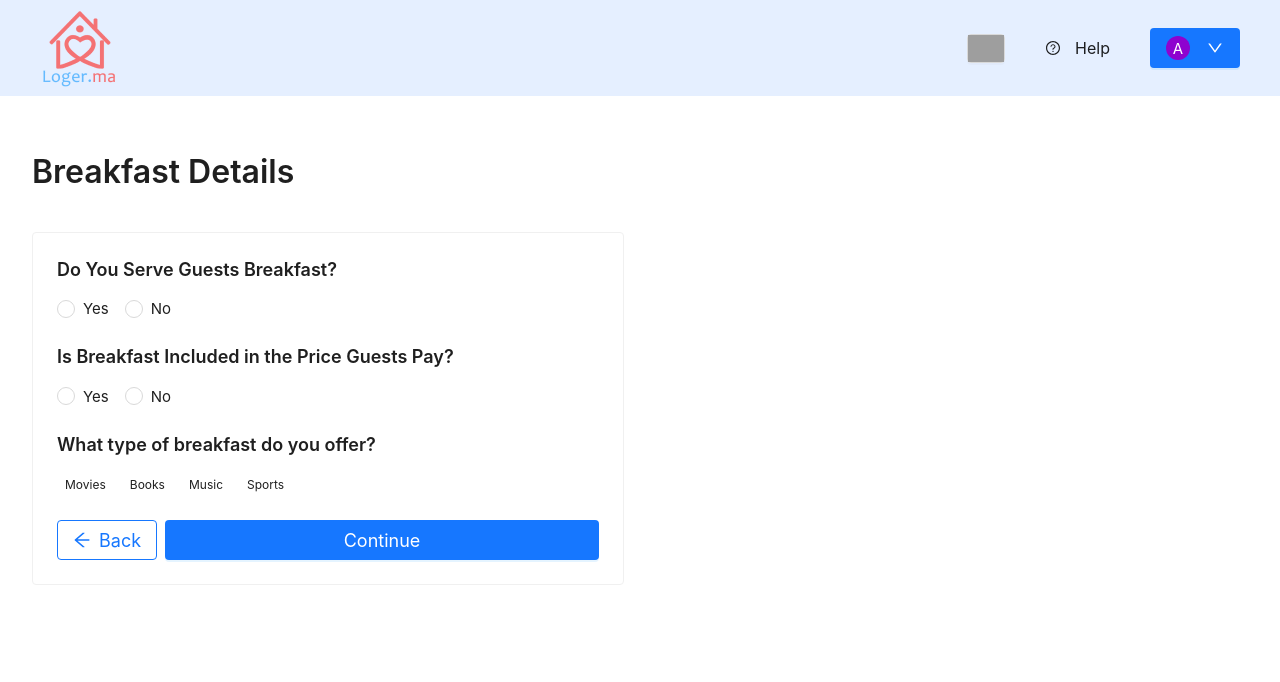
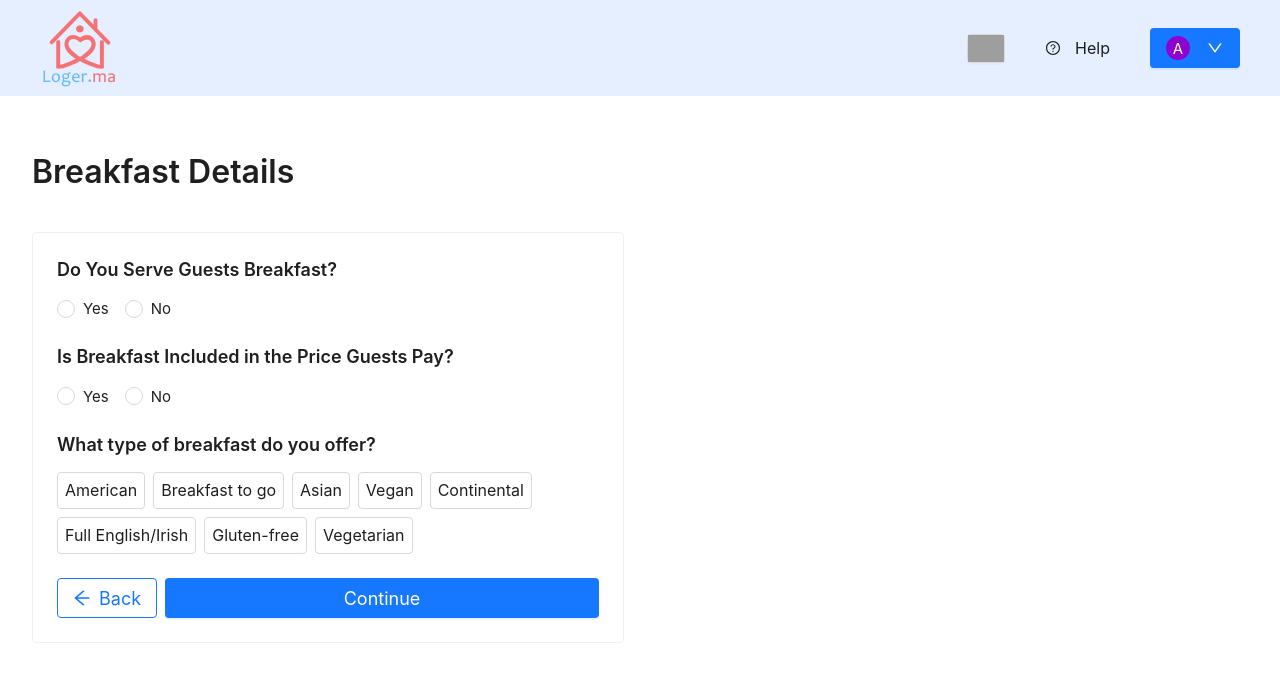
Before and after one commit to Ravi10000/loger-admin-vendor, a React (Create React App) app: page /apartment/breakfast-detail in a window 1280 px wide. Shown: the top 682 px of the page. Built offline with nearby package versions, Linux system fonts and the light colour scheme; grey boxes are pictures that could not be loaded; the HTML template or start-up script is replaced by a standard one.

Commit message:
apartment breakfast screen

```diff
--- a/src/content/Apartment/BreakfastDetail/index.js
+++ b/src/content/Apartment/BreakfastDetail/index.js
@@ -26,7 +26,30 @@ const CardBottom = styled(Space)`
   }
 `;
 
-const tagsData = ['Movies', 'Books', 'Music', 'Sports'];
+const CheckableTag = styled(Tag.CheckableTag)`
+  font-size: 1rem;
+  line-height: 35px;
+  border: 1px solid ${props => props.theme.antd.colorBorder};
+
+  &:not(.ant-tag-checkable-checked):hover {
+    border-color: ${props => props.theme.antd.colorPrimary};
+    background-color: #fff;
+  }
+  &.ant-tag-checkable-checked {
+    border-color: ${props => props.theme.antd.colorInfoTextHover};
+  }
+`;
+
+const tagsData = [
+  'American',
+  'Breakfast to go',
+  'Asian',
+  'Vegan',
+  'Continental',
+  'Full English/Irish',
+  'Gluten-free',
+  'Vegetarian'
+];
 
 const BreakfastDetail = () => {
   const navigate = useNavigate();
@@ -85,14 +108,14 @@ const BreakfastDetail = () => {
                       </Typography.Title>
                       <Space size={[0, 8]} wrap>
                         {tagsData.map(tag => (
-                          <Tag.CheckableTag
+                          <CheckableTag
                             bordered
                             key={tag}
                             checked={selectedTags.includes(tag)}
                             onChange={checked => handleTagChange(tag, checked)}
                           >
                             {tag}
-                          </Tag.CheckableTag>
+                          </CheckableTag>
                         ))}
                       </Space>
                     </Space>
```
